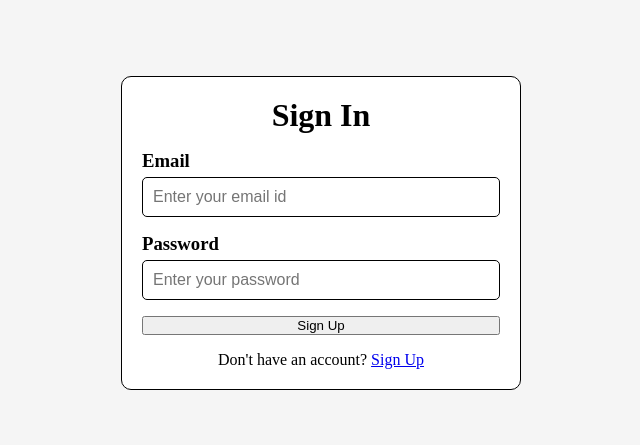
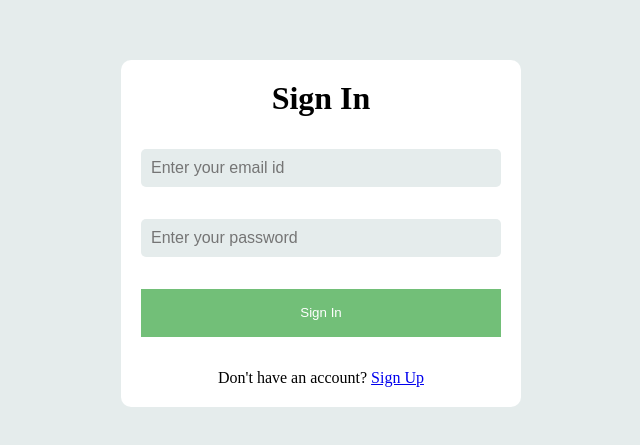
Before and after one commit to Allan0411/ScrapSync, a React (Vite) app: page /Signin in a window 1280 px wide. Shown: the part 167-612 px from the top of the page, without its empty margins (319-959 px from the left). Built offline with nearby package versions, Linux system fonts and the light colour scheme.

Commit message:
Navigation, Framer animations

```diff
--- a/package.json
+++ b/package.json
@@ -11,6 +11,7 @@
   },
   "dependencies": {
     "firebase": "^11.3.1",
+    "motion": "^12.4.5",
     "react": "^19.0.0",
     "react-dom": "^19.0.0"
   },
--- a/src/App.css
+++ b/src/App.css
@@ -16,35 +16,41 @@ body {
   display: flex;
   justify-content: center;
   align-items: center;
-  background-color: #f5f5f5;
+  background-color: #E5ECEC;;
 }
 
 .signup-page,
 .signin-page {
+  /* background-image: url("./assets/images/backgroundimg1.svg");
+  background-repeat: no-repeat;
+  background-size: 55% 55%;
+  background-position: 50% 100%; */
   display: flex;
   justify-content: center;
   align-items: center;
   height: 100vh;
   width: 100%;
+
 }
 
 .signup-content,
 .signin-content {
+   background-color: white;
   max-width: 400px;
   width: 90%;
   padding: 20px;
-  background: white;
   border-radius: 10px;
   display: flex;
-  border: 1px solid black;
   flex-direction: column;
-  gap: 1rem;
+  gap: 2rem;
 }
 
 input {
+  border: none;
+  outline: none;
+  background-color: #E5ECEC;
   width: 100%;
   padding: 10px;
-  border: 1px solid black;
   border-radius: 5px;
   font-size: 16px;
 }
@@ -74,3 +80,31 @@ h1 {
 .signin-content p {
   align-self: center;
 }
+ul {
+  list-style-type: none;
+}
+.navigation {
+  background-color: black;
+  color: white;
+}
+
+.navigation ul {
+  display: flex;
+  justify-content: space-around;
+  height: 8vh;
+  align-items: center;
+  margin-bottom: 2rem;
+}
+
+
+.signup-page button, .signin-page button{
+  background-color: #72BF78;
+  color: white;
+  outline: none;
+  border: none;
+  height: 6vh;
+}
+.nv {
+  color: #f4dfac;
+  text-decoration: none;
+}
--- a/src/App.jsx
+++ b/src/App.jsx
@@ -1,19 +1,31 @@
 import "./App.css";
 import Signup from "./Authentication/Signup";
 import Signin from "./Authentication/Signin";
-import { BrowserRouter, Routes, Route, Navigate } from "react-router-dom";
+import { BrowserRouter, Routes, Route, Navigate, useLocation } from "react-router-dom";
 import Home from "./home";
+import Navbar from "./Navbar";
+import Profile from "./Profile";
+function Layout() {
+  const location = useLocation();
+  const hideNavbar = location.pathname === "/Signin" || location.pathname === "/Signup";
+  return (
+    <>
+      {!hideNavbar && <Navbar />}
+      <Routes>
+        <Route path="/" element={<Navigate to="/Signin" />} />
+        <Route path="/Signin" element={<Signin />} />
+        <Route path="/Signup" element={<Signup />} />
+        <Route path="/Home" element={<Home />} />
+        <Route path="/Profile" element={<Profile />} />
+      </Routes>
+    </>
+  );
+}
+
 function App() {
-
   return (
     <BrowserRouter>
-      <Routes>
-         <Route path="/" element={<Navigate to="/Signin" />} />
-        <Route path="/Signin" element={<Signin />}></Route>
-        <Route path="/Signup" element={<Signup />}></Route>
-                   <Route path="/Home" element={<Home/>}></Route>
-      </Routes>
-
+      <Layout />
     </BrowserRouter>
   );
 }
--- a/src/Authentication/Signin.jsx
+++ b/src/Authentication/Signin.jsx
@@ -4,6 +4,7 @@ import { getAuth, signInWithEmailAndPassword } from "firebase/auth";
 import { app } from "../firebase";
 import { useNavigate } from "react-router-dom";
 import { Link } from "react-router-dom";
+import { motion } from "motion/react"
 const auth = getAuth(app);
 
 export default function Sign() {
@@ -15,12 +16,20 @@ export default function Sign() {
         signInWithEmailAndPassword(auth, email, password).then(value => navigate("/Home")
         ).catch(err => console.log(err));
     }
-  return (
-    <div className="signin-page">
-     <form className="signin-content" onSubmit={(e) => { e.preventDefault(); signinUser(); }}>
-        <h1>Sign In</h1>
+    return (
+
+        <div className="signin-page"
+
+>
+            <motion.form className="signin-content" onSubmit={(e) => {
+                e.preventDefault(); signinUser();
+
+            }} initial={{ opacity: 0, y: -50 }}
+                animate={{ opacity: 1, y: 0 }}
+                transition={{duration: 1.75}}>
+                                <h1>Sign In</h1>
         <div className="signin-email">
-            <h3>Email</h3>
+            {/* <h3>Email</h3> */}
             <input type="email" autoComplete="off" placeholder="Enter your email id"
                 onChange={(e) => setEmail(e.target.value)}
                 value={email}
@@ -28,18 +37,18 @@ export default function Sign() {
             />
         </div>
         <div className="signin-password">
-            <h3>Password</h3>
+            {/* <h3>Password</h3> */}
             <input type="password" autoComplete="off" placeholder="Enter your password"
                 onChange={(e) => setPassword(e.target.value)}
                 value={password}
                 required
             />
         </div>
-              <button type="submit">Sign Up</button>
+              <button type="submit">Sign In</button>
                    <p>
                 Don't have an account? <Link to="/Signup" className="signup-link">Sign Up</Link>
                     </p>
-          </form>
+          </motion.form>
 
     </div>
   )
--- a/src/Authentication/Signup.jsx
+++ b/src/Authentication/Signup.jsx
@@ -4,6 +4,7 @@ import { app } from "../firebase"
 import { createUserWithEmailAndPassword, getAuth } from "firebase/auth";
 import { db } from "../firebase";
 import { useNavigate } from "react-router-dom";
+import { motion } from "motion/react"
 import {
     collection,
     getDocs,
@@ -30,19 +31,21 @@ const createUser = async () => {
             Email: email,
             Password: password,
         });
-
-        navigate("/Home");
+        navigate("/Signin");
     } catch (error) {
-        console.error("Error:", error.message);
+       alert("Error:"+error.message);
     }
 };
 
   return (
 <div className="signup-page">
-    <form className="signup-content" onSubmit={(e) => { e.preventDefault(); createUser(); }}>
+          <motion.form className="signup-content" onSubmit={(e) => { e.preventDefault(); createUser(); }}
+          initial={{ opacity: 0, y: -50 }}
+                animate={{ opacity: 1, y: 0 }}
+                transition={{duration: 1.5}}>
         <h1>Sign Up</h1>
         <div className="signup-email">
-            <h3>Email</h3>
+            {/* <h3>Email</h3> */}
             <input type="email" autoComplete="off" placeholder="Enter your email id"
                 onChange={(e) => setEmail(e.target.value)}
                 value={email}
@@ -50,7 +53,7 @@ const createUser = async () => {
             />
         </div>
         <div className="signup-password">
-            <h3>Password</h3>
+            {/* <h3>Password</h3> */}
             <input type="password" autoComplete="off" placeholder="Enter your password"
                 onChange={(e) => setPassword(e.target.value)}
                 value={password}
@@ -58,7 +61,7 @@ const createUser = async () => {
             />
         </div>
         <button type="submit">Sign Up</button>
-    </form>
+    </motion.form>
 </div>
 
   )
--- a/src/Home.jsx
+++ b/src/Home.jsx
@@ -2,6 +2,7 @@ import React from 'react'
 
 export default function Home() {
     return (
+
         <div>home</div>
     );
 }
--- /dev/null
+++ b/src/Navbar.jsx
@@ -0,0 +1,17 @@
+import React from 'react'
+import { NavLink } from "react-router-dom";
+import { Outlet } from 'react-router';
+export default function Navbar() {
+  return (
+      <nav className='navigation'>
+          <ul>
+              <li>
+                  <NavLink to="/Home" className={"nv"}>Home</NavLink>
+              </li>
+              <li>
+                  <NavLink to="/Profile" className={"nv"}>Profile</NavLink>
+              </li>
+          </ul>
+   </nav>
+ )
+}
--- /dev/null
+++ b/src/Profile.jsx
@@ -0,0 +1,7 @@
+import React from 'react'
+
+export default function Profile() {
+  return (
+    <div>Profile</div>
+  )
+}
--- a/src/firebase.js
+++ b/src/firebase.js
@@ -2,6 +2,7 @@
 import { initializeApp } from "firebase/app";
 import { Firestore, getFirestore } from "firebase/firestore";
 import { getStorage } from "firebase/storage";
+import { getAnalytics } from "firebase/analytics";
 import "firebase/storage"
 // import { getAnalytics } from "firebase/analytics";
 // TODO: Add SDKs for Firebase products that you want to use
@@ -10,17 +11,18 @@ import "firebase/storage"
 // Your web app's Firebase configuration
 // For Firebase JS SDK v7.20.0 and later, measurementId is optional
 const firebaseConfig = {
-  apiKey: "AIzaSyDxW30z59D7fm7PM09hD2By2Hxe-uzWdnc",
-  authDomain: "elevate-95063.firebaseapp.com",
-    projectId: "elevate-95063",
-  storageBucket: "elevate-95063.firebasestorage.app",
-  messagingSenderId: "119929758694",
-  appId: "1:119929758694:web:6bb2c8a8bc38251cf86c27",
-  measurementId: "G-RW8WH4298Z"
+  apiKey: "AIzaSyA-KtLEry-IKfArDy2fFGlO4Plce9B5gec",
+  authDomain: "elevate-together.firebaseapp.com",
+  projectId: "elevate-together",
+  storageBucket: "elevate-together.firebasestorage.app",
+  messagingSenderId: "526113036967",
+  appId: "1:526113036967:web:d6bc85759442527bde5982",
+  measurementId: "G-ZJ8VN19HC4"
 };
 
 // Initialize Firebase
 export const app = initializeApp(firebaseConfig);
 export const db = getFirestore(app);
 export const storage = getStorage(app);
+const analytics = getAnalytics(app);
 // const analytics = getAnalytics(app);
```
Also changed, not shown: src/assets/images/backgroundimg1.svg (added), 1 other file (tests, documents, lock files or other folders).
